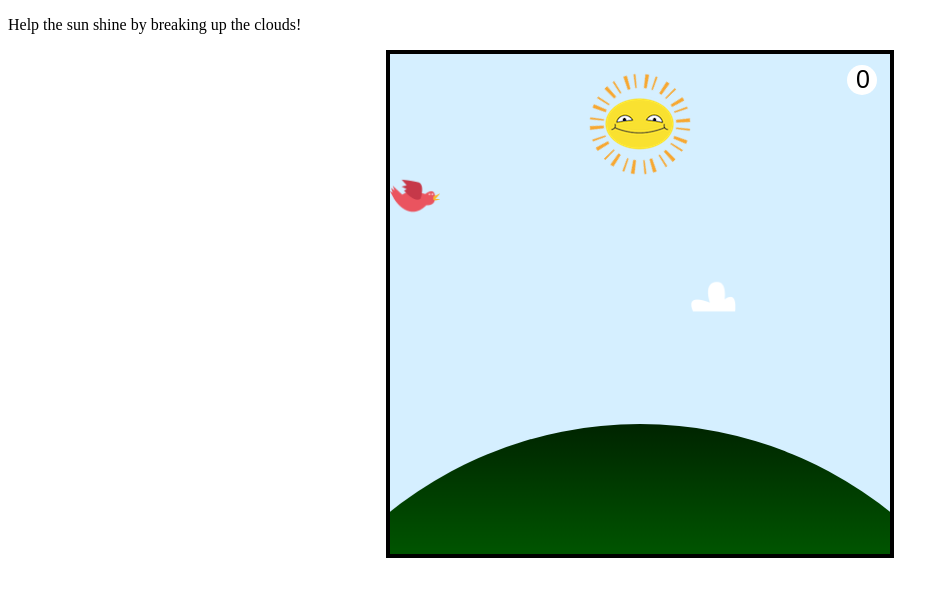
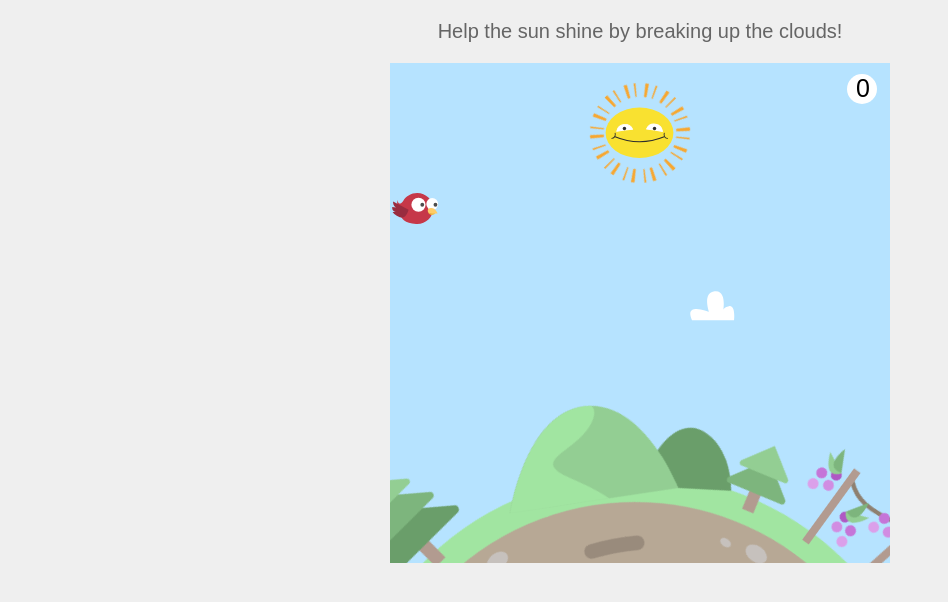
Before and after one commit to jammiemountz/cloud-game, a website: page index.html in a window 1280 px wide. Shown: the whole page, without its empty margins (0-948 px from the left). Drawn offline with nearby package versions, Linux system fonts and the light colour scheme.

Commit message:
redesign

```diff
--- a/index.html
+++ b/index.html
@@ -7,7 +7,7 @@
 </head>
 
 <body>
-  <p>Help the sun shine by breaking up the clouds!</p>
+  <p class="directions">Help the sun shine by breaking up the clouds!</p>
   <div id="game">
     <div class="score"><p class="score-text"></p></div>
     <div class="gameover"><h2 class="gameover-text"></h2></div>
--- a/styles.css
+++ b/styles.css
@@ -1,11 +1,22 @@
+body {
+  height: 100%;
+  background-color: #efefef;
+  font-family: sans-serif;
+}
+
+.directions {
+  text-align: center;
+  font-size: 20px;
+  color: #656565;
+}
+
 #game {
   height: 500px;
   width: 500px;
-  background-color: #d5efff;
+  background-color: #b6e3ff;
   margin: 0 auto;
   position: relative;
   overflow: hidden;
-  border: 4px solid black;
 }
 
 .score {
@@ -23,7 +34,6 @@
   left: 9px;
   font-size: 25px;
   margin: 0;
-  font-family: sans-serif;
 }
 
 .gameover {
@@ -39,7 +49,6 @@
   font-weight: bolder;
   letter-spacing: 4px;
   font-size: 80px;
-  font-family: sans-serif;
 }
 
 .container {
@@ -54,7 +63,7 @@
   position: absolute;
   width: 100px;
   height: 100px;
-  background-image: url('./img/rays.png');
+  background-image: url('./img/rays.svg');
   background-size: contain;
   animation: rotateMe infinite linear 40s;
 }
@@ -63,22 +72,18 @@
   height:800px;
   width: 800px;
   border-radius: 50%;
-  background: rgb(180,221,180); /* Old browsers */
-  background: -moz-linear-gradient(top, rgba(180,221,180,1) 0%, rgba(131,199,131,1) 17%, rgba(82,177,82,1) 33%, rgba(0,138,0,1) 67%, rgba(0,87,0,1) 83%, rgba(0,36,0,1) 100%); /* FF3.6-15 */
-  background: -webkit-linear-gradient(top, rgba(180,221,180,1) 0%,rgba(131,199,131,1) 17%,rgba(82,177,82,1) 33%,rgba(0,138,0,1) 67%,rgba(0,87,0,1) 83%,rgba(0,36,0,1) 100%); /* Chrome10-25,Safari5.1-6 */
-  background: linear-gradient(to bottom, rgba(180,221,180,1) 0%,rgba(131,199,131,1) 17%,rgba(82,177,82,1) 33%,rgba(0,138,0,1) 67%,rgba(0,87,0,1) 83%,rgba(0,36,0,1) 100%); /* W3C, IE10+, FF16+, Chrome26+, Opera12+, Safari7+ */
-  filter: progid:DXImageTransform.Microsoft.gradient( startColorstr='#b4ddb4', endColorstr='#002400',GradientType=0 ); /* IE6-9 */
+  background-image: url('./img/earth.svg');
   position: absolute;
   left: -150px;
-  top: 370px;
-  animation: rotateMe infinite linear 10s;
+  top: 300px;
+  animation: rotateMe infinite linear 50s;
 }
 
 .sun {
   position: absolute;
   width: 100px;
   height: 100px;
-  background-image: url('./img/sun.png');
+  background-image: url('./img/sun.svg');
   background-size: cover;
   background-position-x: 0px;
   animation: sunBlink steps(4) 5s alternate infinite;
@@ -88,15 +93,15 @@
   height: 50px;
   width: 50px;
   position: relative;
-  background-image: url('./img/bird.png');
+  background-image: url('./img/bird.svg');
   background-size: cover;
-  animation: flap steps(2) .5s infinite
+  animation: flap steps(3) .5s infinite
 }
 
 .cloud {
   height: 50px;
   width: 50px;
-  background-image: url('./img/cloud.png');
+  background-image: url('./img/cloud.svg');
   background-size: contain;
   position: absolute;
   left: 500px;
@@ -106,12 +111,12 @@
 }
 
 .cloud.popped {
-  transform: scale(0);
+  background-image: url('./img/cloud-burst.svg');
 }
 
 @keyframes flap {
   to {
-    background-position-x: 100px;
+    background-position-x: 150px;
   }
 }
 
```
Also changed, not shown: img/bird.png (deleted), img/bird.svg (added), img/cloud-burst.svg (added), img/cloud.png (deleted), img/cloud.svg (added), img/earth.svg (added), img/rays.png (deleted), img/rays.svg (added), img/sun.png (deleted), img/sun.svg (added), 1 other file.
